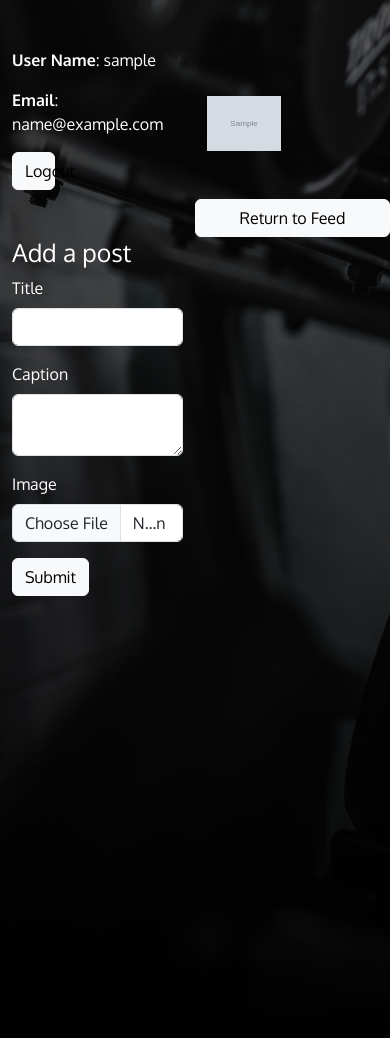
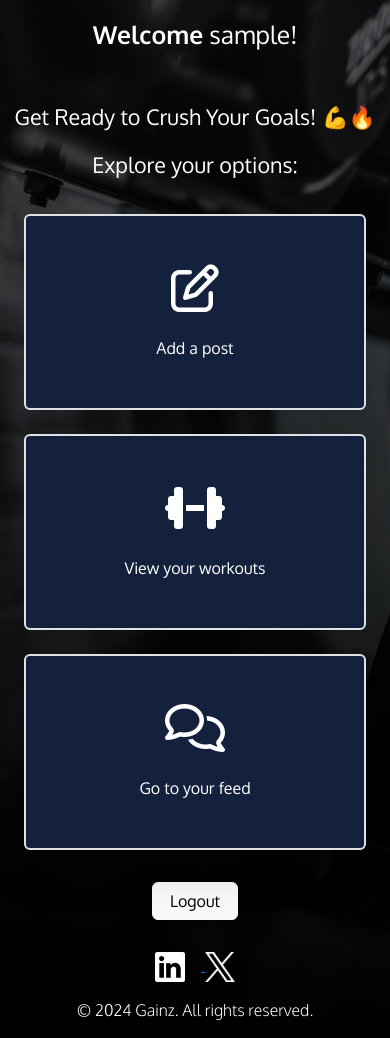
Before and after one commit to ervinCodes/gainz-hub, a Node server app: page /profile in a window 390 px wide. Shown: the part 63-1101 px from the top of the page. Run offline with Node 20, Linux system fonts and the light colour scheme; a user stored in the database is signed in; tables that the repository leaves empty hold one stand-in row (values such as "Sample post"); grey boxes marked "Sample" are stand-in pictures; some libraries are stand-ins or nearby versions; some web fonts are replaced.

Commit message:
Profile page and fixed responsiveness issues

```diff
--- a/public/css/styles.css
+++ b/public/css/styles.css
@@ -24,8 +24,12 @@
   /* ELEMENTS
 /*******************************************/
 
-html {
+html,
+body {
   height: 100%;
+  width: 100%;
+  margin: 0;
+  padding: 0;
   overflow: auto;
 }
 
@@ -40,7 +44,6 @@ body {
   min-height: 100vh; /* Ensure minimum height of 100% of viewport height */
   margin: 0;
   padding: 0;
-  overflow: hidden;
 }
 
 /******************************************
@@ -69,7 +72,7 @@ nav {
 }
 
 /******************************************
-  /* MAIN
+  /* INDEX PAGE
   /*******************************************/
 
 .button-1 {
@@ -97,6 +100,29 @@ nav {
   color: #fca311; /* orange */
 }
 
+.index-row-1 {
+  padding-top: 150px;
+  padding-bottom: 50px;
+}
+
+.index-row-2 {
+  padding: 150px 0;
+}
+
+/******************************************
+  /* PROFILE
+/*******************************************/
+
+.card {
+  color: white;
+  box-shadow: 0 4px 8px rgba(0, 0, 0, 0.1);
+  transition: transform 0.3s ease; /* Add transition for smooth animation */
+}
+
+.card:hover {
+  transform: translateY(-5px); /* Move the card up by 5px on hover */
+}
+
 /******************************************
   /* FOOTER
 /*******************************************/
@@ -108,24 +134,29 @@ nav {
 
 /* Media Queries */
 
+/* Small and below*/
 @media screen and (max-width: 576px) {
-  footer {
-    display: none;
+}
+
+/* Medium and below */
+@media screen and (max-width: 768px) {
+}
+
+/* Large and below*/
+@media screen and (max-width: 992px) {
+  .index-row-1 {
+    padding-top: 75px;
+    padding-bottom: 25px;
+  }
+  .index-row-2 {
+    padding: 25px 0;
   }
 }
 
-@media screen and (max-width: 768px) {
-  body {
-    overflow: auto;
-  }
-}
-
-@media screen and (max-width: 992px) {
-}
-
+/* XL */
 @media screen and (max-width: 1200px) {
 }
 
+/* 2XL */
 @media (max-width: 1400px) {
-
 }
--- a/routes/main.js
+++ b/routes/main.js
@@ -9,6 +9,8 @@ const { ensureAuth, ensureGuest } = require("../middleware/auth");
 router.get("/", homeController.getIndex);
 router.get("/about", homeController.getAbout);
 router.get("/profile", ensureAuth, postsController.getProfile);
+router.get("/addPostPage",ensureAuth, homeController.getAddPostPage);
+router.get("/workoutsPage", ensureAuth, homeController.getWorkoutsPage);
 router.get("/feed", ensureAuth, postsController.getFeed);
 router.get("/login", authController.getLogin);
 router.post("/login", authController.postLogin);
--- a/views/partials/navbar.ejs
+++ b/views/partials/navbar.ejs
@@ -1,5 +1,5 @@
 <!DOCTYPE html>
-<html lang="en">
+<html lang="en h-100">
   <head>
     <meta charset="UTF-8" />
     <meta http-equiv="X-UA-Compatible" content="IE=edge" />
@@ -37,12 +37,9 @@
     <!-- My CSS -->
     <link rel="stylesheet" href="/css/styles.css" />
   </head>
-  <body class="h-100">
+  <body class="h-100 bg-transparent">
     <!-- Navbar -->
-    <nav
-      class="navbar navbar-expand-md sticky-top"
-      style="background-color: #000000"
-    >
+    <nav class="navbar navbar-expand-md sticky-top" style="background-color: #000000">
       <div class="container-fluid">
         <!-- Logo -->
         <div class="d-flex justify-content-start">
@@ -91,11 +88,11 @@
               <a href="/register" class="button-1 mx-2 text-decoration-none"
                 >REGISTER</a
               >
-              <a href="/login" class="button-2 mx-2 text-decoration-none">LOGIN</a>
+              <a href="/login" class="button-2 mx-2 text-decoration-none"
+                >LOGIN</a
+              >
             </div>
           </div>
         </div>
       </div>
     </nav>
-  </body>
-</html>
--- a/views/profile.ejs
+++ b/views/profile.ejs
@@ -1,13 +1,76 @@
 <%- include('partials/navbar') -%>
-<div class="container text-white">
-  <div class="row mt-5">
-      <div class="col-6">
-          <div>
-              <p><strong>User Name</strong>: <%= user.userName %></p>
-              <p><strong>Email</strong>: <%= user.email %></p>
+<div
+  class="container text-white d-flex flex-column justify-content-around align-items-center"
+>
+  <!-- Row 1-->
+  <div class="row my-lg-5 my-3 justify-self-start">
+    <!-- Col 1 -->
+    <div class="col-12">
+      <p class="fs-2"><strong>Welcome</strong> <%= user.userName %>!</p>
+      <!-- <p><strong>Email</strong>: <%= user.email %></p> -->
+    </div>
+  </div>
+  <!-- Row 2 -->
+  <div class="row my-lg-5 my-3">
+    <!-- Col 2 -->
+    <div class="col d-flex flex-column text-center gap-3 fs-4">
+      <div>Get Ready to Crush Your Goals! 💪🔥</div>
+      <div>Explore your options:</div>
+    </div>
+  </div>
+  <!-- Row 3 -->
+  <div class="row d-flex flex-lg-row flex-column gap-4 w-100 gap-4 my-lg-5 my-3">
+    <!-- Box 1 -->
+    <div class="col">
+      <a
+        href="/addPostPage"
+        class="card border border-2 rounded-2 p-5 d-flex justify-content-center align-items-center flex-column gap-4 shadow-lg text-decoration-none"
+        style="background-color: #14213d"
+      >
+        <!-- Icon -->
+        <i class="fa-regular fa-pen-to-square fa-3x"></i>
+        <!-- Text -->
+        <div>Add a post</div>
+      </a>
+    </div>
+    <!-- Box 2 -->
+    <div class="col">
+      <a
+        href="/workoutsPage"
+        class="card border border-2 rounded-2 p-5 d-flex justify-content-center align-items-center flex-column gap-4 shadow-lg text-decoration-none"
+        style="background-color: #14213d"
+      >
+        <!-- Icon -->
+        <i class="fa-solid fa-dumbbell fa-3x"></i>
+        <!-- Text -->
+        <div>View your workouts</div>
+      </a>
+    </div>
+    <!-- Box 3 -->
+    <div class="col">
+      <a
+        href="/feed"
+        class="col card border border-2 rounded-2 p-5 d-flex justify-content-center align-items-center flex-column gap-4 shadow-lg text-decoration-none"
+        style="background-color: #14213d"
+      >
+        <!-- Icon -->
+        <i class="fa-regular fa-comments fa-3x"></i>
+        <!-- Text -->
+        <div>Go to your feed</div>
+      </a>
+    </div>
+  </div>
+  <!-- Row 4 / LOGOUT -->
+  <div class="row w-100 my-lg-5 my-3">
+    <div class="col d-flex justify-content-center">
       <a href="/logout" class="col-3 btn btn-light">Logout</a>
     </div>
-          <div class="mt-5">
+  </div>
+</div>
+
+<%- include('partials/footer') -%>
+
+<!-- <div class="mt-5">
   <h2>Add a post</h2>
   <form action="/post/createPost" enctype="multipart/form-data" method="POST">
     <div class="mb-3">
@@ -24,8 +87,9 @@
     </div>
     <button type="submit" class="btn btn-light" value="Upload">Submit</button>
   </form>
-          </div>
-      </div>
+</div> -->
+
+<!--
 <div class="col-6">
   <ul class="row list-unstyled">
   <% for(var i=0; i<posts.length; i++) {%>
@@ -39,8 +103,4 @@
   <div class="row justify-content-center mt-5">
     <a class="btn btn-light" href="/feed">Return to Feed</a>
   </div>
-      </div>
-    </div>
-  </div>
-</div>
-<%- include('partials/footer') -%>
+</div>  -->
```
Also changed, not shown: controllers/home.js (+14 -0 lines), views/addPostPage.ejs (added, +7 -0 lines), views/index.ejs (+4 -11 lines), views/workoutsPage.ejs (added, +7 -0 lines). Lines whose indentation alone changed are shown as unchanged.
